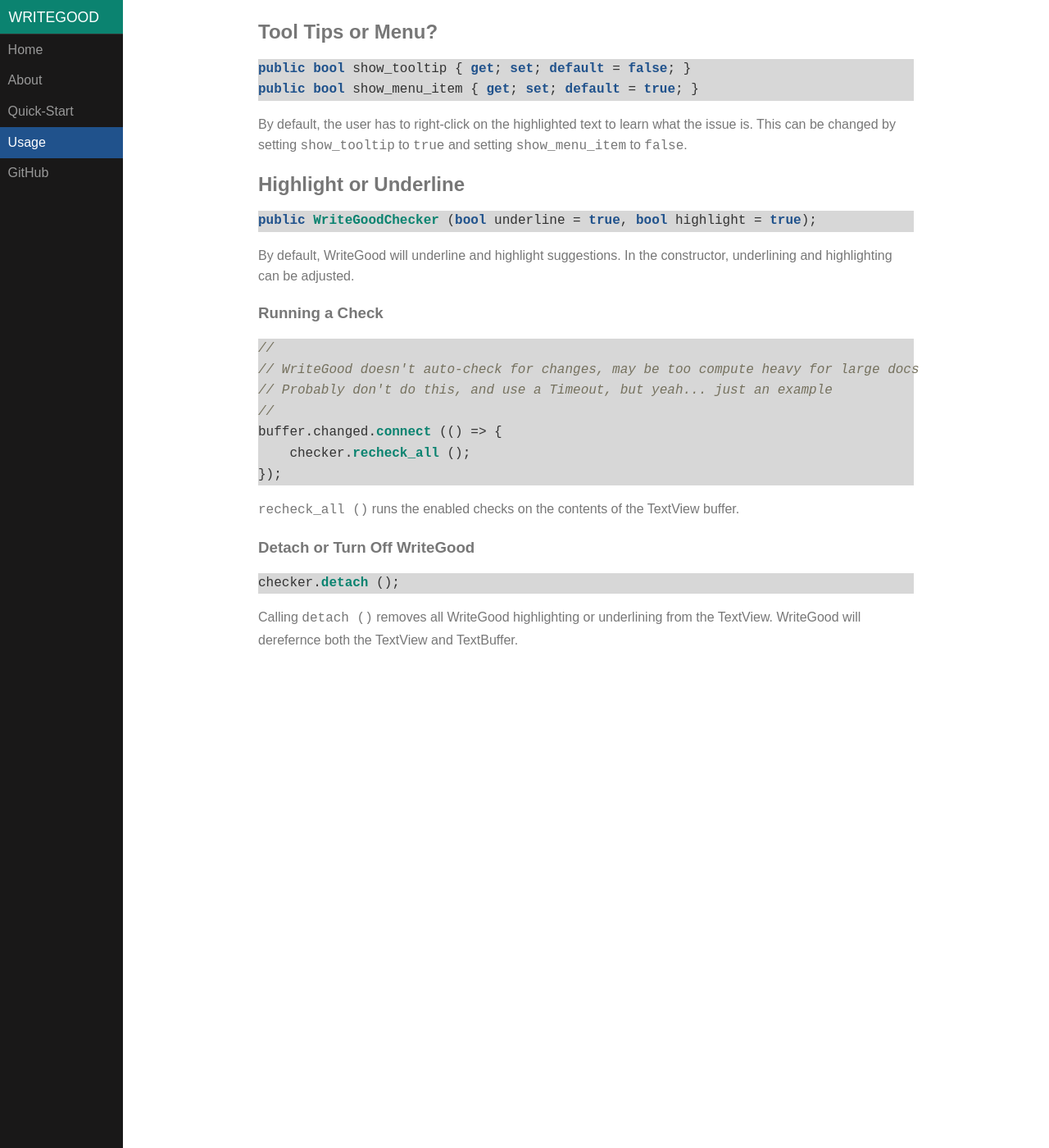
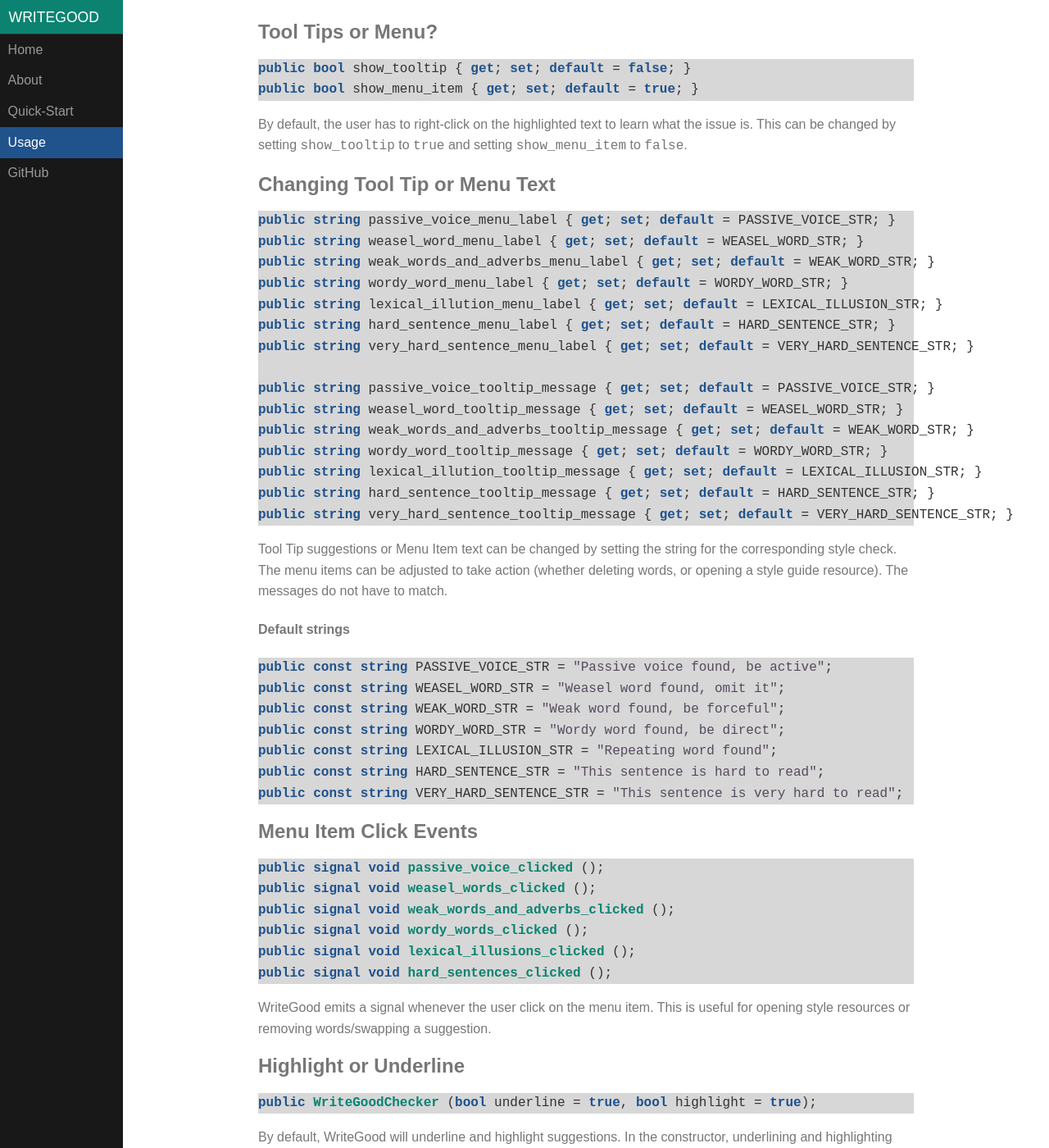
Before and after one commit to ThiefMD/libwritegood-vala, a Jekyll site: the page built from usage.md, in a window 1280 px wide and 1400 px high, scrolled down 710 px. Shown: the whole window at 82% size. Built offline with Jekyll 4.4.1, drawn with Linux system fonts in a browser that asks for light colours; some of the changed text lies outside the part shown.

Commit message:
Update documentation for writegood's new signals and string overrides

````diff
--- a/usage.md
+++ b/usage.md
@@ -42,6 +42,53 @@ public bool show_menu_item { get; set; default = true; }
 
 By default, the user has to right-click on the highlighted text to learn what the issue is. This can be changed by setting `show_tooltip` to `true` and setting `show_menu_item` to `false`.
 
+## Changing Tool Tip or Menu Text
+
+```vala
+public string passive_voice_menu_label { get; set; default = PASSIVE_VOICE_STR; }
+public string weasel_word_menu_label { get; set; default = WEASEL_WORD_STR; }
+public string weak_words_and_adverbs_menu_label { get; set; default = WEAK_WORD_STR; }
+public string wordy_word_menu_label { get; set; default = WORDY_WORD_STR; }
+public string lexical_illution_menu_label { get; set; default = LEXICAL_ILLUSION_STR; }
+public string hard_sentence_menu_label { get; set; default = HARD_SENTENCE_STR; }
+public string very_hard_sentence_menu_label { get; set; default = VERY_HARD_SENTENCE_STR; }
+
+public string passive_voice_tooltip_message { get; set; default = PASSIVE_VOICE_STR; }
+public string weasel_word_tooltip_message { get; set; default = WEASEL_WORD_STR; }
+public string weak_words_and_adverbs_tooltip_message { get; set; default = WEAK_WORD_STR; }
+public string wordy_word_tooltip_message { get; set; default = WORDY_WORD_STR; }
+public string lexical_illution_tooltip_message { get; set; default = LEXICAL_ILLUSION_STR; }
+public string hard_sentence_tooltip_message { get; set; default = HARD_SENTENCE_STR; }
+public string very_hard_sentence_tooltip_message { get; set; default = VERY_HARD_SENTENCE_STR; }
+```
+
+Tool Tip suggestions or Menu Item text can be changed by setting the string for the corresponding style check. The menu items can be adjusted to take action (whether deleting words, or opening a style guide resource). The messages do not have to match.
+
+#### Default strings
+
+```vala
+public const string PASSIVE_VOICE_STR = "Passive voice found, be active";
+public const string WEASEL_WORD_STR = "Weasel word found, omit it";
+public const string WEAK_WORD_STR = "Weak word found, be forceful";
+public const string WORDY_WORD_STR = "Wordy word found, be direct";
+public const string LEXICAL_ILLUSION_STR = "Repeating word found";
+public const string HARD_SENTENCE_STR = "This sentence is hard to read";
+public const string VERY_HARD_SENTENCE_STR = "This sentence is very hard to read";
+```
+
+## Menu Item Click Events
+
+```vala
+public signal void passive_voice_clicked ();
+public signal void weasel_words_clicked ();
+public signal void weak_words_and_adverbs_clicked ();
+public signal void wordy_words_clicked ();
+public signal void lexical_illusions_clicked ();
+public signal void hard_sentences_clicked ();
+```
+
+WriteGood emits a signal whenever the user click on the menu item. This is useful for opening style resources or removing words/swapping a suggestion.
+
 ## Highlight or Underline
 
 ```vala
@@ -50,7 +97,7 @@ public WriteGoodChecker (bool underline = true, bool highlight = true);
 
 By default, WriteGood will underline and highlight suggestions. In the constructor, underlining and highlighting can be adjusted.
 
-### Running a Check
+## Running a Check
 
 ```vala
 //
@@ -64,7 +111,23 @@ buffer.changed.connect (() => {
 
 `recheck_all ()` runs the enabled checks on the contents of the TextView buffer.
 
-### Detach or Turn Off WriteGood
+## Counts of Occurrences
+
+```vala
+public int passive_voice_count { get; set; default = 0; }
+public int weasel_word_count { get; set; default = 0; }
+public int weak_words_and_adverbs_count { get; set; default = 0; }
+public int wordy_words_count { get; set; default = 0; }
+public int lexical_illusions_count { get; set; default = 0; }
+public int hard_sentence_count { get; set; default = 0; }
+public int very_hard_sentence_count { get; set; default = 0; }
+```
+
+In some cases, action might not be suggested unless a certain threshold is met. WriteGood provides a count of the number of matches for each check.
+
+This can be used for informing the writer that a certain number of instances were found, but no action is needed at this time.
+
+## Detach or Turn Off WriteGood
 
 ```vala
 checker.detach ();
````
Also changed, not shown: other parts of usage.md (+1 -1 lines), 1 other file.
